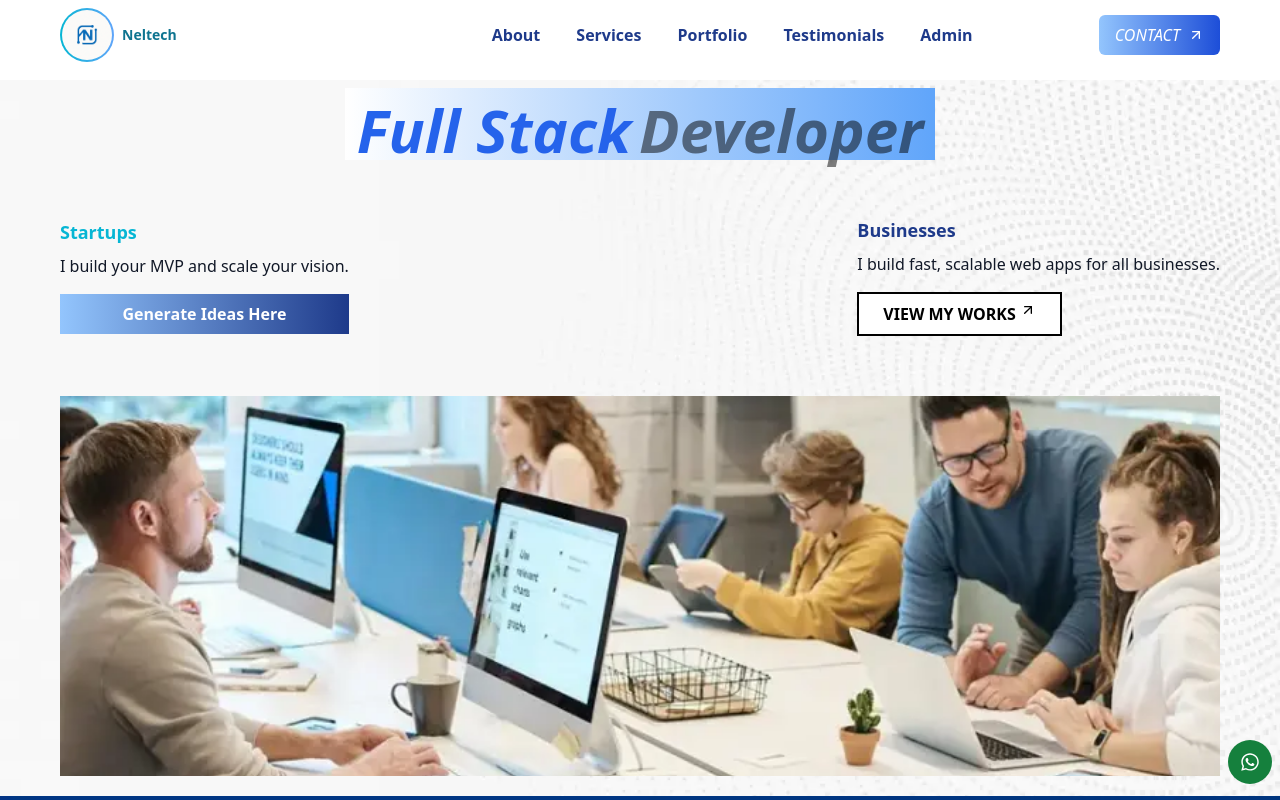
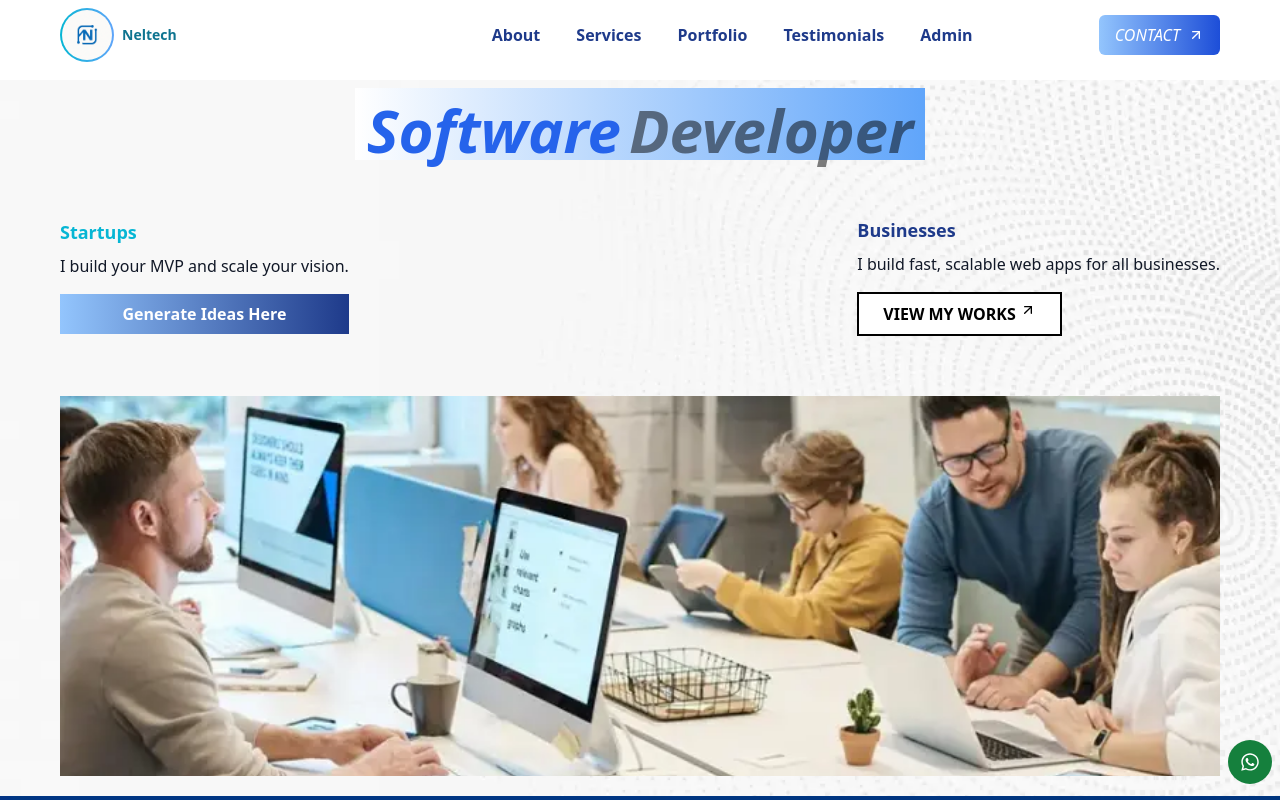
Before and after one commit to Tech041/my-web, a React (Vite) app in the folder client/: page / in a window 1280 px wide. Shown: the top 800 px of the page. Built offline with nearby package versions, Linux system fonts and the light colour scheme; no server answers.

Commit message:
edited hero text

```diff
--- a/client/src/components/Hero.tsx
+++ b/client/src/components/Hero.tsx
@@ -10,7 +10,7 @@ const Hero = () => {
         <div className="container">
           <div className="flex flex-col items-center justify-center gap-2 mt-4 py-2 font-bold">
             <h1 className=" text-3xl sm:text-4xl md:text-6xl pt-3 mb-3 bg-gradient-to-l from-blue-400 to-white px-3 italic">
-              <span className="text-blue-600 pr-2">Full Stack</span>
+              <span className="text-blue-600 pr-2">Software</span>
               <span className="text-black/50 ">Developer</span>
             </h1>
           </div>
```
Also changed, not shown: 2 other files (tests, documents, lock files or other folders).
